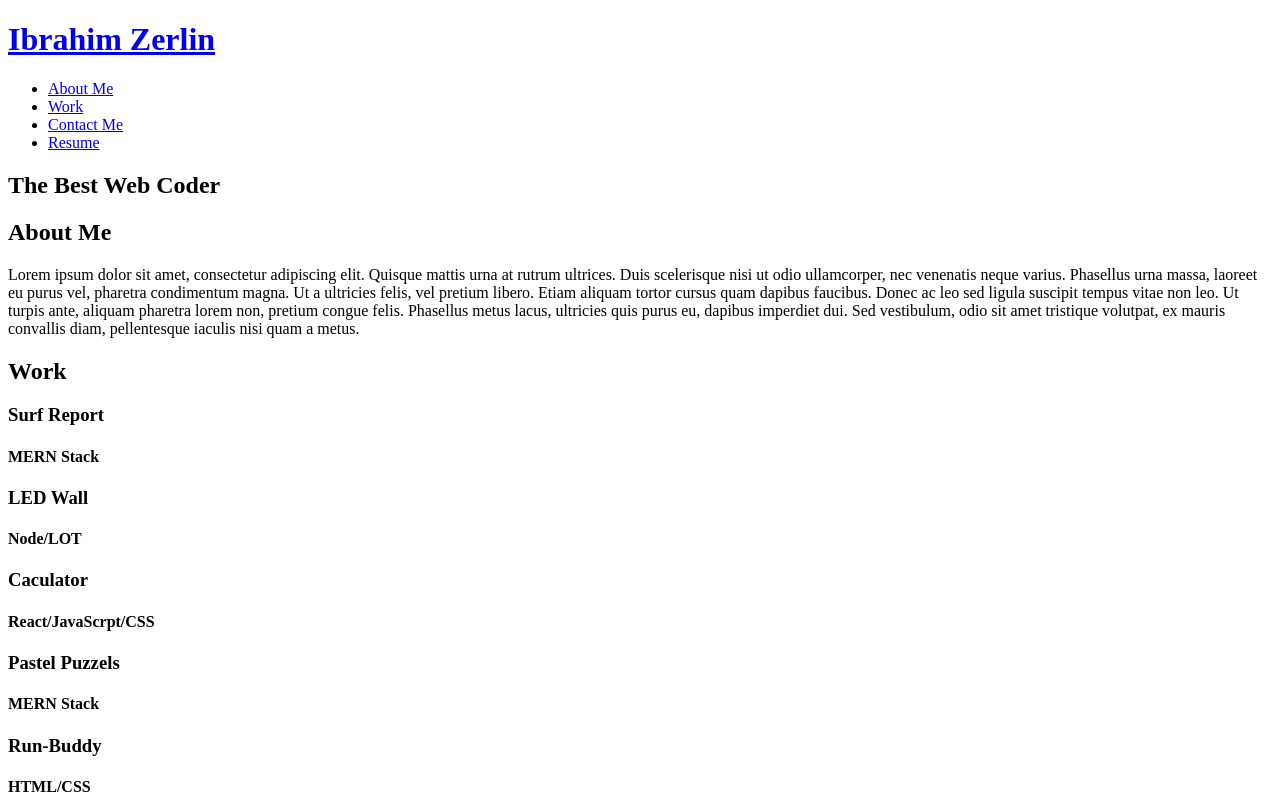
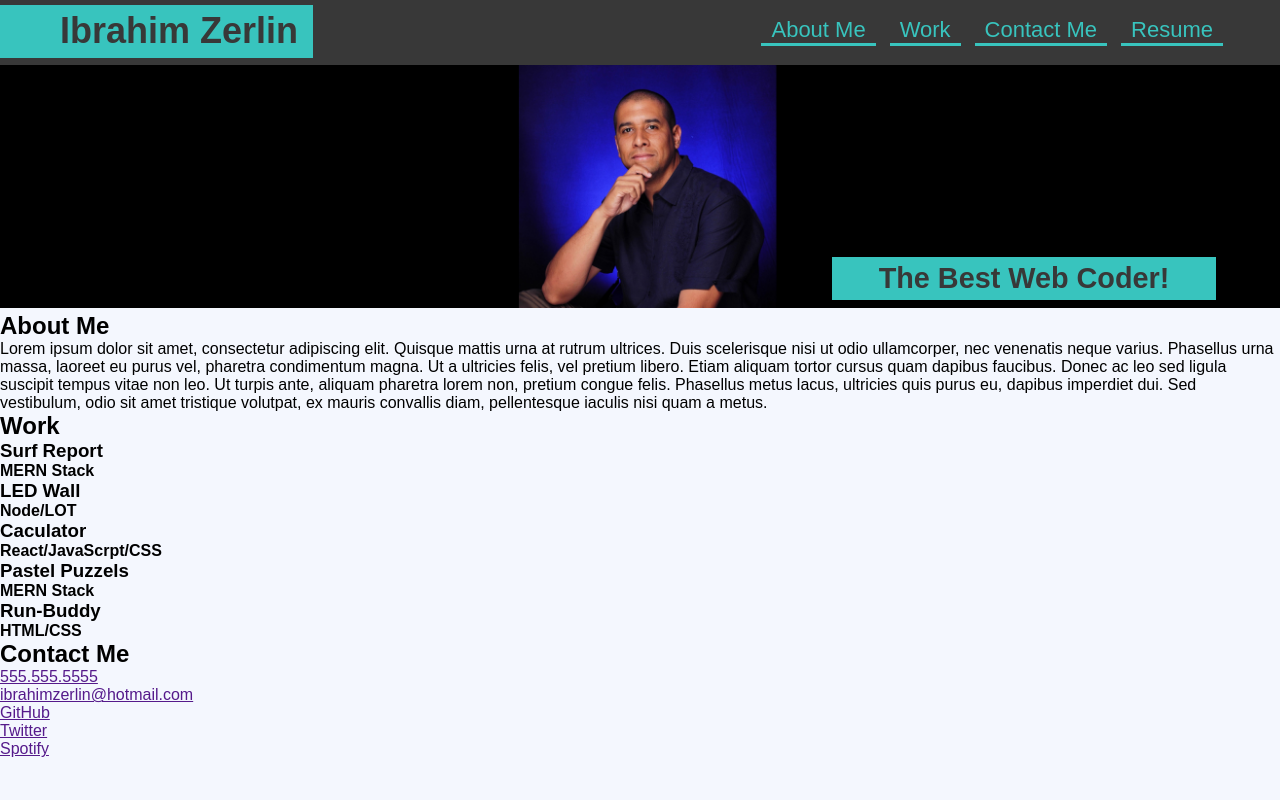
Before and after one commit to hbbc248/portfolio, a plain HTML site: page index.html in a window 1280 px wide. Shown: the top 800 px of the page. Drawn offline with Linux system fonts and the light colour scheme.

Commit message:
hero Style added

```diff
--- a/assets/css/style.css
+++ b/assets/css/style.css
@@ -0,0 +1,80 @@
+* {
+    margin: 0;
+    padding: 0;
+    box-sizing: border-box;
+}
+:root {
+    --color1: #38c4be;
+    --color2: #383838;
+    --color3: #f4f7fe;
+}
+body {
+    font-family: Arial, Helvetica, sans-serif;
+    background-color: var(--color3);
+}
+/* Header style start */
+header {
+    background-color: var(--color2);
+    width: 100%;
+    display: flex;
+    justify-content: space-between;
+    flex-wrap: wrap;
+    padding: 5px 25px 7px 0;
+}
+header h1 {
+    font-weight: bold;
+    font-size: 36px;
+    margin: 0;
+    border: 0;
+    padding: 5px 15px 5px 60px;
+    background-color: var(--color1);
+}
+header h1 a {
+    text-decoration: none;
+    color: var(--color2);
+}
+header nav {
+    margin: 7px 25px;
+}
+header nav ul {
+    display: flex;
+    flex-wrap: wrap;
+    justify-content: space-between;
+    align-items: center;
+    list-style: none;
+}
+header nav ul li {
+
+    margin: 5px 7px;
+    padding: 10px 50px 50px 15 px;
+    border-bottom: 3px solid var(--color1);
+}
+
+header nav ul li a {
+    margin: 10px 10px;
+    font-size: 22px;
+    text-decoration: none;
+    color: var(--color1);
+
+}
+/* Header Style End */
+/* Hero Style Start */
+.hero {
+    position: relative;
+}
+.hero-image {
+    width: 100%;
+}
+.hero-text {
+    position: absolute;
+    bottom: 5%;
+    right: 5%;
+    width: 30%;
+    text-align: center;
+    font-weight: bold;
+    font-size: 1.5vw;
+    padding: 5px 15px;
+    background-color: var(--color1);
+    color: var(--color2);
+}
+/* Hero Style End */
--- a/index.html
+++ b/index.html
@@ -1,6 +1,7 @@
 <!DOCTYPE html>
 <html lang="en">
     <head>
+        <link rel="stylesheet" href="./assets/css/style.css" />
         <meta charset="UTF-8" />
         <meta name="viewport" content="width-device-width, initial-scale=1.0" />
         <title>Personal Portfolio</title>
@@ -29,8 +30,13 @@
             </nav>
         </header>
         <!-- Hero Section -->
-        <section>
-            <H2>The Best Web Coder</H2>
+        <section class="hero">
+              <div>
+                  <img src="./assets/images/ibrahim.jpg" alt="Ibrahim thinking about coding" class="hero-image" />
+              </div>
+              <div class="hero-text">
+                  <h2>The Best Web Coder!</h2>
+              </div>
         </section>
         <!-- "About Me" Section -->
         <section id="about-me">
```
Also changed, not shown: assets/images/ibrahim.jpg (added).
